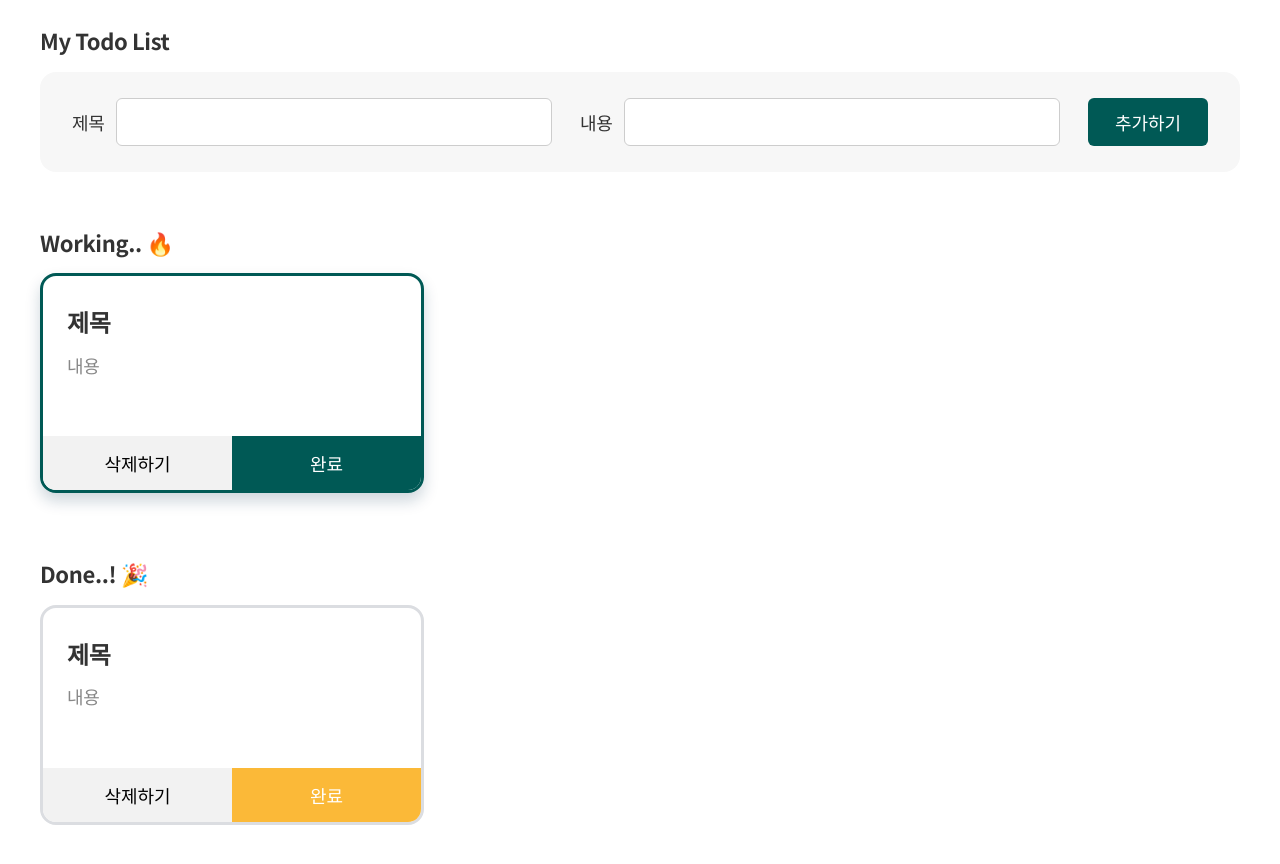
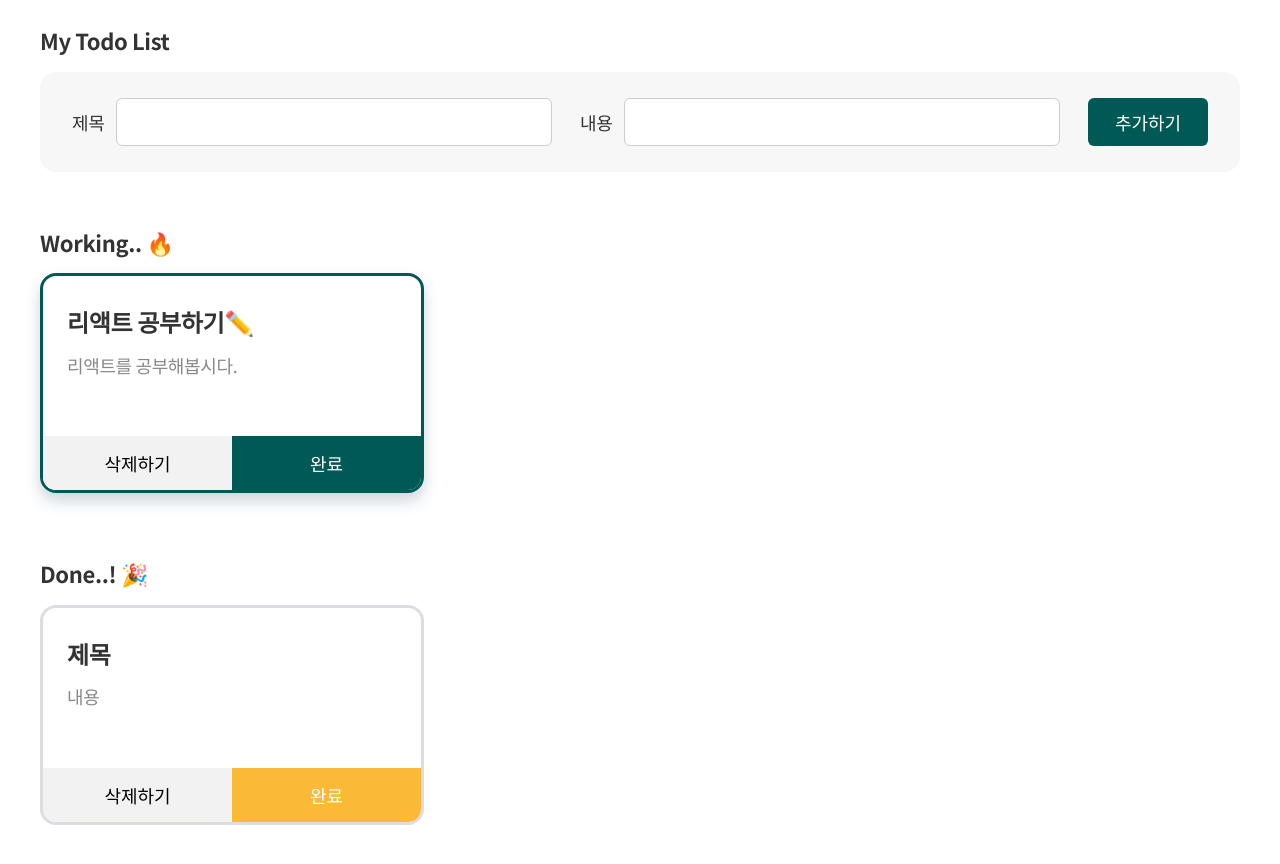
Before and after one commit to lizzieFEstudy/todolist-advance, a React (Create React App) app: page / in a window 1280 px wide. Shown: the top 864 px of the page. Built offline with nearby package versions, Linux system fonts and the light colour scheme.

Commit message:
feat(Todo): Read to-do lists

```diff
--- a/src/App.js
+++ b/src/App.js
@@ -55,14 +55,20 @@ function App() {
                 <section>
                     <h2>Working.. 🔥</h2>
                     <ul className="todo-list">
-                        <li>
-                            <strong>제목</strong>
-                            <p>내용</p>
-                            <div className="btn-wrap">
-                                <button className="btn-del">삭제하기</button>
-                                <button className="btn-done">완료</button>
-                            </div>
-                        </li>
+                        {todo
+                            .filter((item) => item.isDone == false)
+                            .map((item) => {
+                                return (
+                                    <li key={item.id}>
+                                        <strong>{item.title}</strong>
+                                        <p>{item.body}</p>
+                                        <div className="btn-wrap">
+                                            <button className="btn-del">삭제하기</button>
+                                            <button className="btn-done">완료</button>
+                                        </div>
+                                    </li>
+                                );
+                            })}
                     </ul>
                 </section>
 
```
